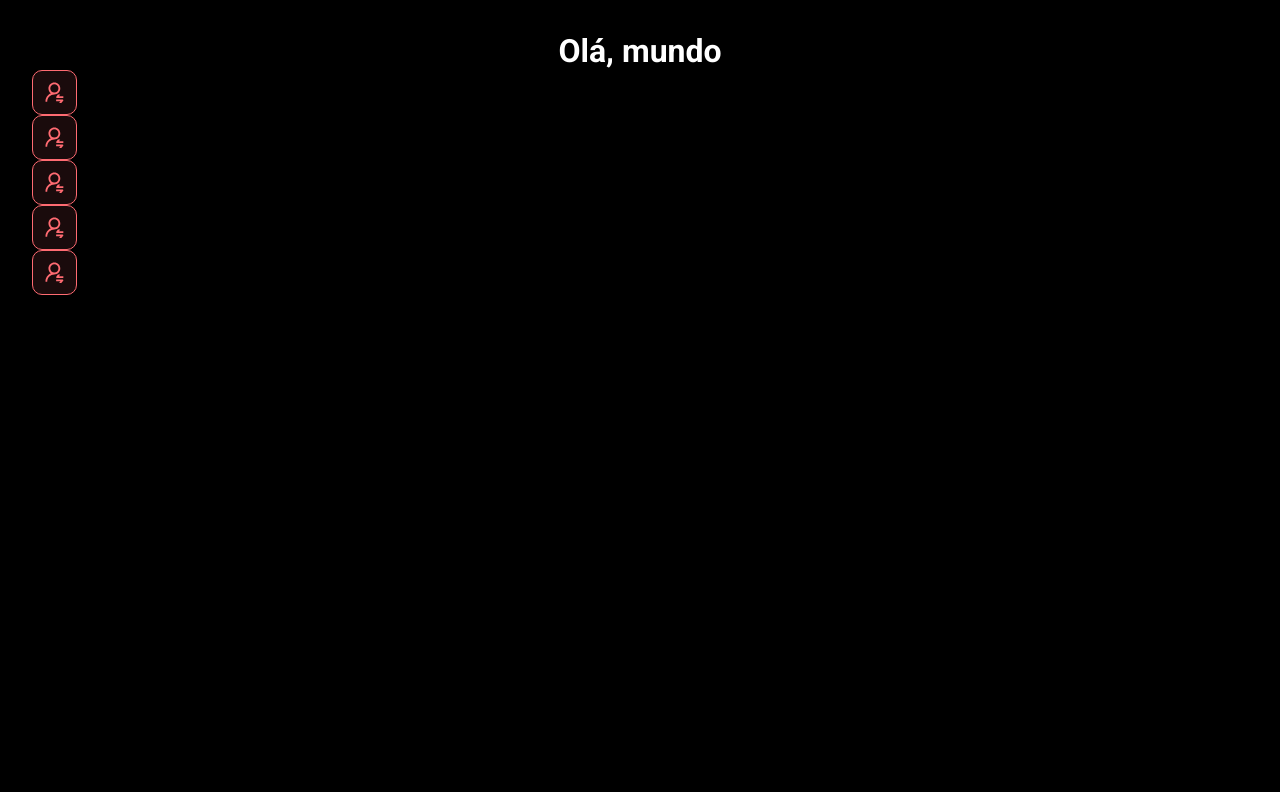
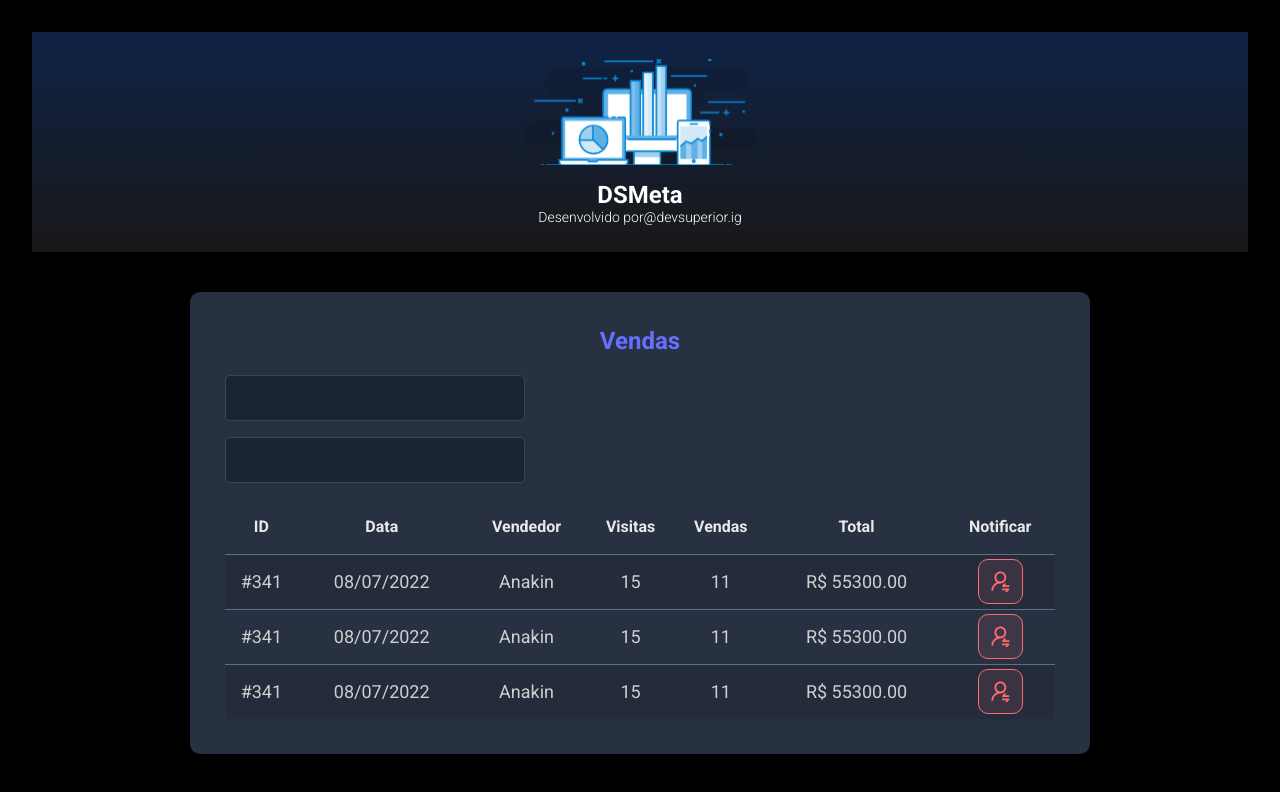
Before and after one commit to cezarags/dsmeta, a React (Vite) app in the folder frontend/: page / in a window 1280 px wide. Shown: the top 792 px of the page. Built offline with nearby package versions, Linux system fonts and the light colour scheme.

Commit message:
added other components

```diff
--- a/frontend/src/App.tsx
+++ b/frontend/src/App.tsx
@@ -2,16 +2,22 @@
 import reactLogo from './assets/react.svg'
 import './App.css'
 import NotificationButton from './components/NotificationButton'
+import Header from './components/Header'
+import SalesCard from './components/SalesCard'
 
 function App() {
  return (
   <>
-    <h1>Olá, mundo</h1>
-    <NotificationButton/>
-    <NotificationButton/>
-    <NotificationButton/>
-    <NotificationButton/>
-    <NotificationButton/>
+    <Header/>
+    <main>
+      <section id="sales">
+        <div className="dsmeta-container">
+          <SalesCard/>
+
+          </div>
+          </section>
+          </main>
+
     </>
  )
 }
--- /dev/null
+++ b/frontend/src/components/Header/index.tsx
@@ -0,0 +1,22 @@
+import logo from '../../assets/img/logo.svg'
+import './styles.css'
+
+function Header() {
+ return (
+
+    <header>
+    <div className="dsmeta-logo-container">
+        <img src={logo} alt="DSMeta" />
+        <h1>DSMeta</h1>
+        <p>
+          Desenvolvido por
+          <a href="https://www.instagram.com/devsuperior.ig">@devsuperior.ig</a>
+        </p>
+    </div>
+</header>
+
+ )
+}
+
+
+export default Header
--- /dev/null
+++ b/frontend/src/components/Header/styles.css
@@ -0,0 +1,27 @@
+header {
+    background: linear-gradient(180deg, #102347 0%, #181818 100%);
+    height: 220px;
+    display: flex;
+    align-items: center;
+    justify-content: center;
+  }
+
+  .dsmeta-logo-container {
+    display: flex;
+    flex-direction: column;
+    align-items: center;
+  }
+
+  .dsmeta-logo-container img {
+    width: 235px;
+  }
+
+  .dsmeta-logo-container h1 {
+    margin-top: 15px;
+    font-size: 24px;
+  }
+
+  .dsmeta-logo-container p {
+    font-size: 14px;
+    font-weight: 300;
+  }
--- /dev/null
+++ b/frontend/src/components/SalesCard/index.tsx
@@ -0,0 +1,81 @@
+import NotificationButton from '../NotificationButton'
+import './styles.css'
+
+
+function SalesCard() {
+    return (
+    <div className="dsmeta-card">
+            <h2 className="dsmeta-sales-title">Vendas</h2>
+            <div>
+              <div className="dsmeta-form-control-container">
+                <input className="dsmeta-form-control" type="text"/>
+              </div>
+              <div className="dsmeta-form-control-container">
+                <input className="dsmeta-form-control" type="text"/>
+              </div>
+            </div>
+
+            <div>
+              <table className="dsmeta-sales-table">
+                <thead>
+                  <tr>
+                    <th className="show992">ID</th>
+                    <th className="show576">Data</th>
+                    <th>Vendedor</th>
+                    <th className="show992">Visitas</th>
+                    <th className="show992">Vendas</th>
+                    <th>Total</th>
+                    <th>Notificar</th>
+                  </tr>
+                </thead>
+                <tbody>
+                  <tr>
+                    <td className="show992">#341</td>
+                    <td className="show576">08/07/2022</td>
+                    <td>Anakin</td>
+                    <td className="show992">15</td>
+                    <td className="show992">11</td>
+                    <td>R$ 55300.00</td>
+                    <td>
+                      <div className="dsmeta-red-btn-container">
+                      <NotificationButton/>
+                      </div>
+                    </td>
+                  </tr>
+                  <tr>
+                    <td className="show992">#341</td>
+                    <td className="show576">08/07/2022</td>
+                    <td>Anakin</td>
+                    <td className="show992">15</td>
+                    <td className="show992">11</td>
+                    <td>R$ 55300.00</td>
+                    <td>
+                      <div className="dsmeta-red-btn-container">
+                      <NotificationButton/>
+                      </div>
+                    </td>
+                  </tr>
+                  <tr>
+                    <td className="show992">#341</td>
+                    <td className="show576">08/07/2022</td>
+                    <td>Anakin</td>
+                    <td className="show992">15</td>
+                    <td className="show992">11</td>
+                    <td>R$ 55300.00</td>
+                    <td>
+                      <div className="dsmeta-red-btn-container">
+                      <NotificationButton/>
+                      </div>
+                    </td>
+                  </tr>
+                </tbody>
+
+              </table>
+            </div>
+
+          </div>
+    )
+   }
+
+
+   export default SalesCard
--- /dev/null
+++ b/frontend/src/components/SalesCard/styles.css
@@ -0,0 +1,113 @@
+.dsmeta-card {
+    background-color: #283142;
+    border-radius: 10px;
+    padding: 30px 10px;
+  }
+
+  .dsmeta-sales-title {
+    color: #676fff;
+    font-size: 24px;
+    margin-bottom: 20px;
+  }
+
+  .dsmeta-form-control-container {
+    margin-bottom: 16px;
+    max-width: 300px;
+  }
+
+  .dsmeta-form-control {
+    width: 100%;
+    height: 46px;
+    background-color: #1b2531;
+    border: 1px solid #384459;
+    border-radius: 5px;
+    color: #9aaabe;
+    padding: 0 20px;
+    font-size: 18px;
+  }
+
+  .dsmeta-sales-table {
+    width: 100%;
+    border-spacing: 0;
+    border-collapse: collapse;
+  }
+
+  .dsmeta-sales-table thead {
+    height: 55px;
+    font-size: 16px;
+    color: #e9e9e9;
+    font-weight: 700;
+  }
+
+  .dsmeta-sales-table tbody {
+    font-size: 14px;
+    font-weight: 400;
+    color: #cfcfcf;
+    text-align: center;
+  }
+
+  .dsmeta-sales-table tbody tr {
+    height: 74px;
+    border-top: 1px solid #5f6e82;
+  }
+
+  .dsmeta-sales-table tbody tr:hover > td {
+    background-color: #384459;
+  }
+
+  .dsmeta-sales-table tbody tr:nth-child(odd) {
+    background-color: #242c3b;
+  }
+
+  .dsmeta-red-btn-container {
+      display: flex;
+      justify-content: center;
+  }
+
+  .dsmeta-red-btn {
+    height: 45px;
+    width: 45px;
+    background: rgba(255, 107, 114, 0.1);
+    border: 1px solid #ff6b72;
+    border-radius: 10px;
+    display: flex;
+    align-items: center;
+    justify-content: center;
+    cursor: pointer;
+  }
+
+  .dsmeta-red-btn img {
+      width: 19px;
+  }
+
+  .show576 {
+      display: none;
+  }
+
+  .show992 {
+      display: none;
+  }
+
+  @media (min-width: 576px) {
+      .show576 {
+          display: table-cell;
+      }
+
+      .dsmeta-card {
+          padding: 35px;
+      }
+
+      .dsmeta-sales-table tbody tr {
+          height: 55px;
+      }
+
+      .dsmeta-sales-table tbody {
+          font-size: 18px;
+      }
+  }
+
+  @media (min-width: 992px) {
+      .show992 {
+          display: table-cell;
+      }
+  }
--- a/frontend/src/index.css
+++ b/frontend/src/index.css
@@ -171,3 +171,14 @@
         display: table-cell;
     }
 }
+
+
+.dsmeta-container {
+  width: 100%;
+  max-width: 900px;
+  margin: 0 auto;
+}
+
+#sales {
+  padding: 40px 10px;
+}
```
Also changed, not shown: frontend/src/assets/img/logo.svg (added), 1 other file (tests, documents, lock files or other folders).
